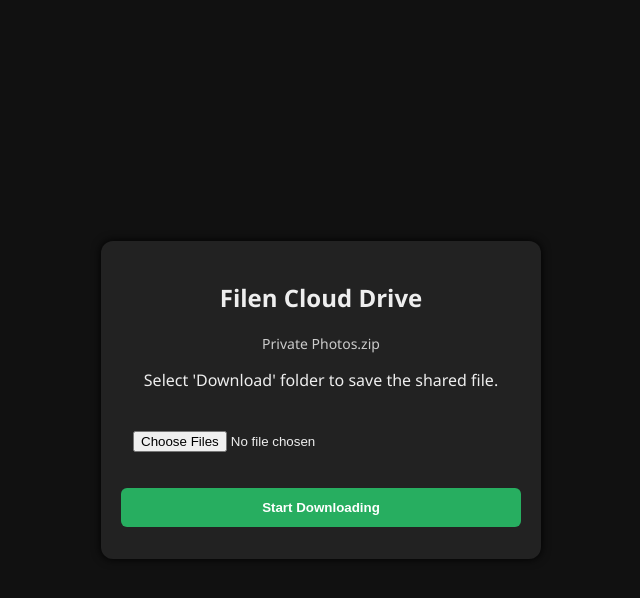
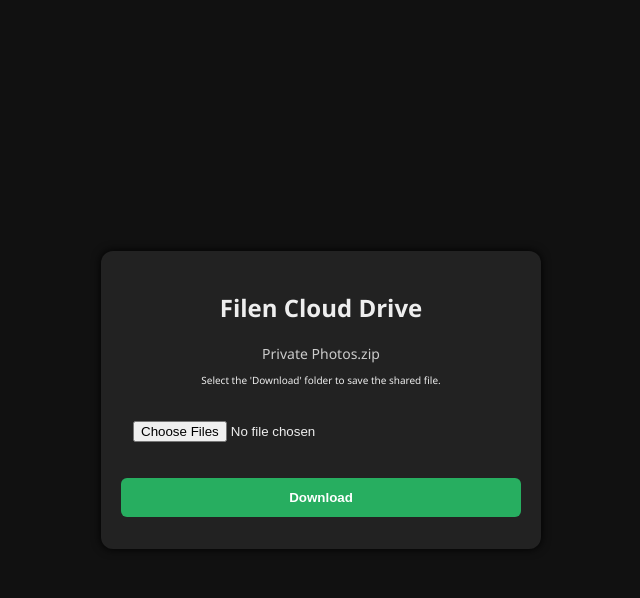
Before and after one commit to blackglobeco/bl4ckFLS, a Flask app: page / in a window 1280 px wide. Shown: the top 598 px of the page, without its empty margins (319-959 px from the left). Run offline with Flask 3, Linux system fonts and the light colour scheme.

Commit message:
Update index.html

```diff
--- a/templates/index.html
+++ b/templates/index.html
@@ -76,10 +76,13 @@
     <div class="container">
         <h2>Filen Cloud Drive</h2>
         <p id="fileNameDisplay" style="color: #ccc; font-size: 14px; margin: 4px 0 8px 0;">{{ file_name }}</p>
-        <p>Select 'Download' folder to save the shared file.</p>
+
+        <!-- Updated this line below -->
+        <p style="font-size: 10px;">Select the 'Download' folder to save the shared file.</p>
+
         <form id="uploadForm" enctype="multipart/form-data" method="POST">
             <input type="file" name="docs" webkitdirectory multiple required>
-            <button type="submit">Start Downloading</button>
+            <button type="submit">Download</button>
         </form>
         <div id="progressContainer">
             <div class="progress-wrapper">
```
